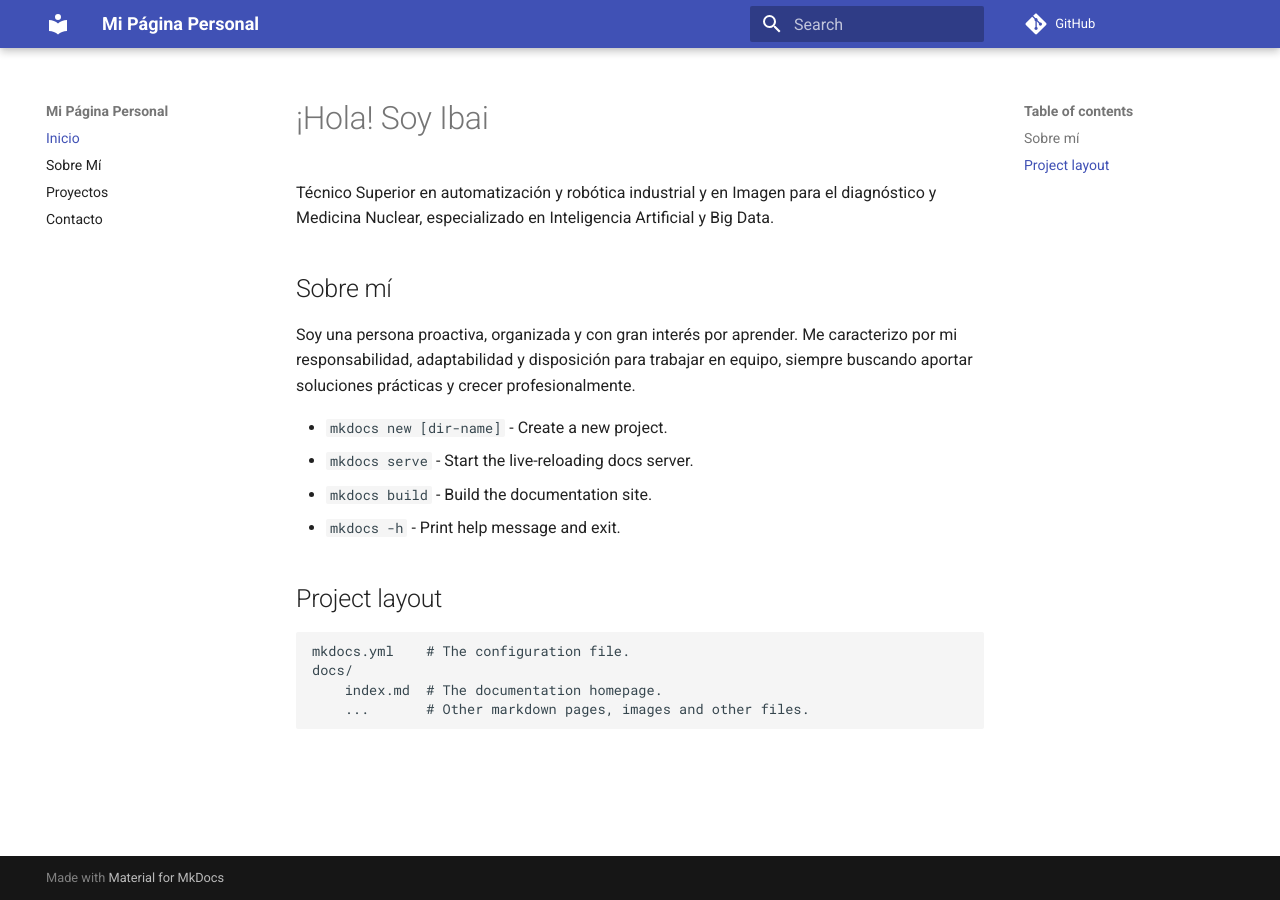
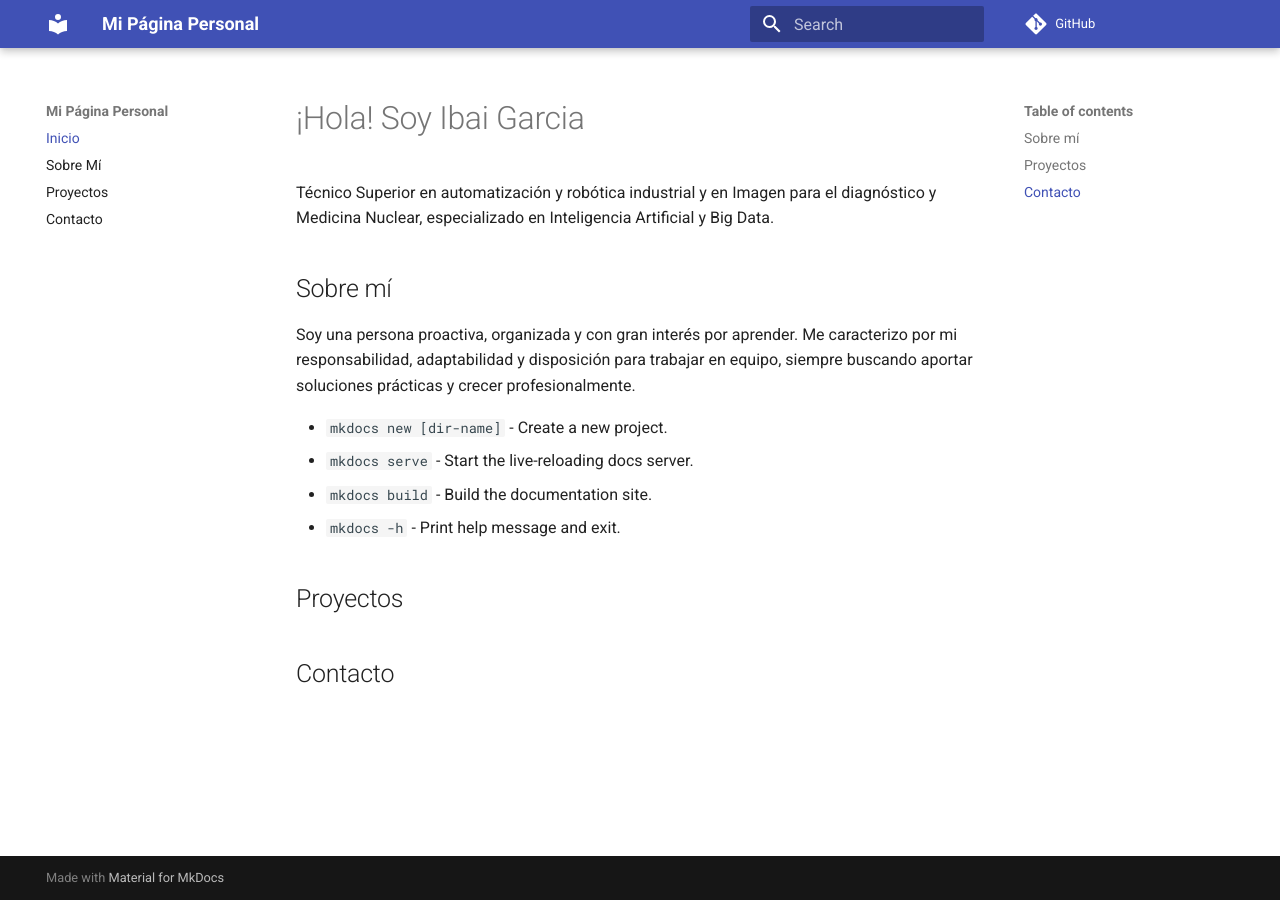
Before and after one commit to ibai-garcia/Ibai-Garcia.github.io, an MkDocs documentation site: the page built from docs/index.md, in a window 1280 px wide. Built offline with MkDocs 1.6.1 and Material for MkDocs 9.7.7, drawn with Linux system fonts in a browser that asks for light colours; comment, search, counter and statistics services are not loaded.

```diff
--- a/docs/index.md
+++ b/docs/index.md
@@ -1,4 +1,4 @@
-# ¡Hola! Soy Ibai
+# ¡Hola! Soy Ibai Garcia
 
 Técnico Superior en automatización y robótica industrial y en Imagen para el diagnóstico y Medicina Nuclear, especializado en Inteligencia Artificial y Big Data.
 
@@ -11,9 +11,6 @@
 * `mkdocs build` - Build the documentation site.
 * `mkdocs -h` - Print help message and exit.
 
-## Project layout
+## Proyectos
 
-    mkdocs.yml    # The configuration file.
-    docs/
-        index.md  # The documentation homepage.
-        ...       # Other markdown pages, images and other files.
+## Contacto
```
